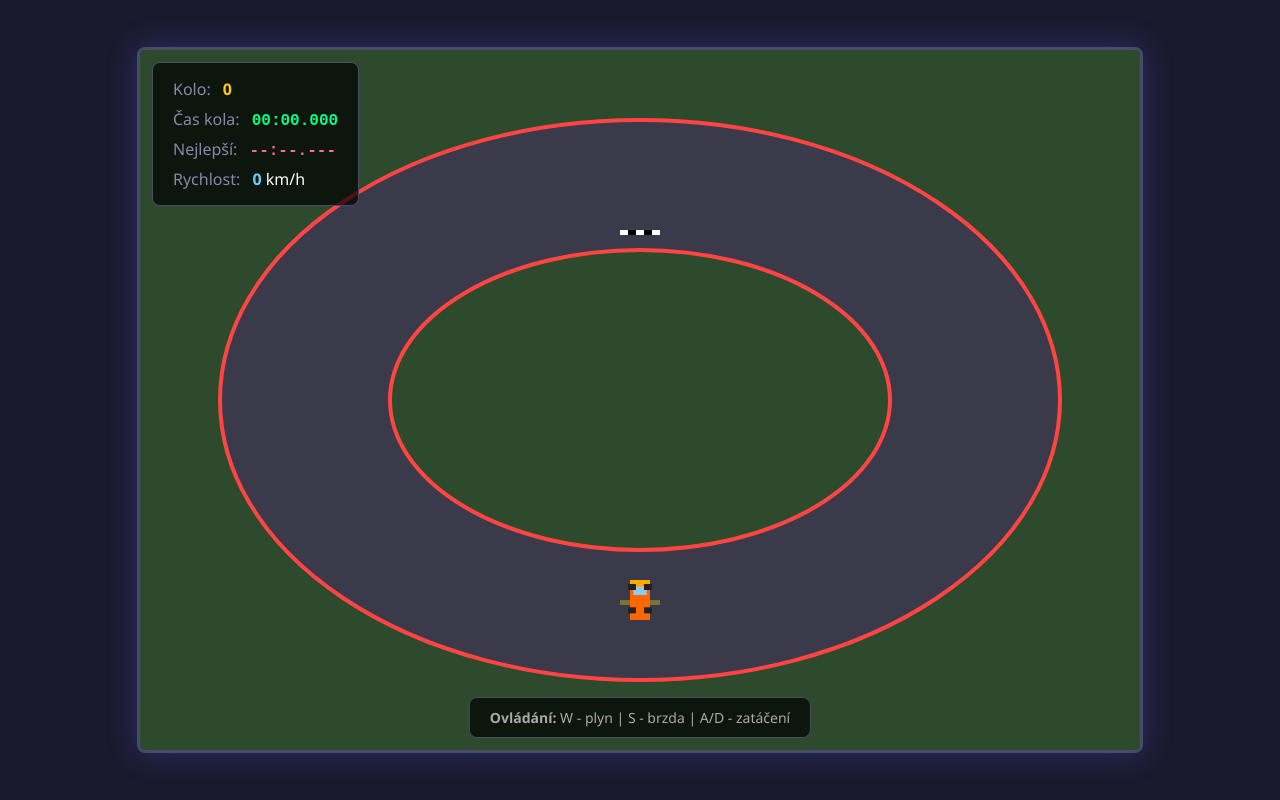
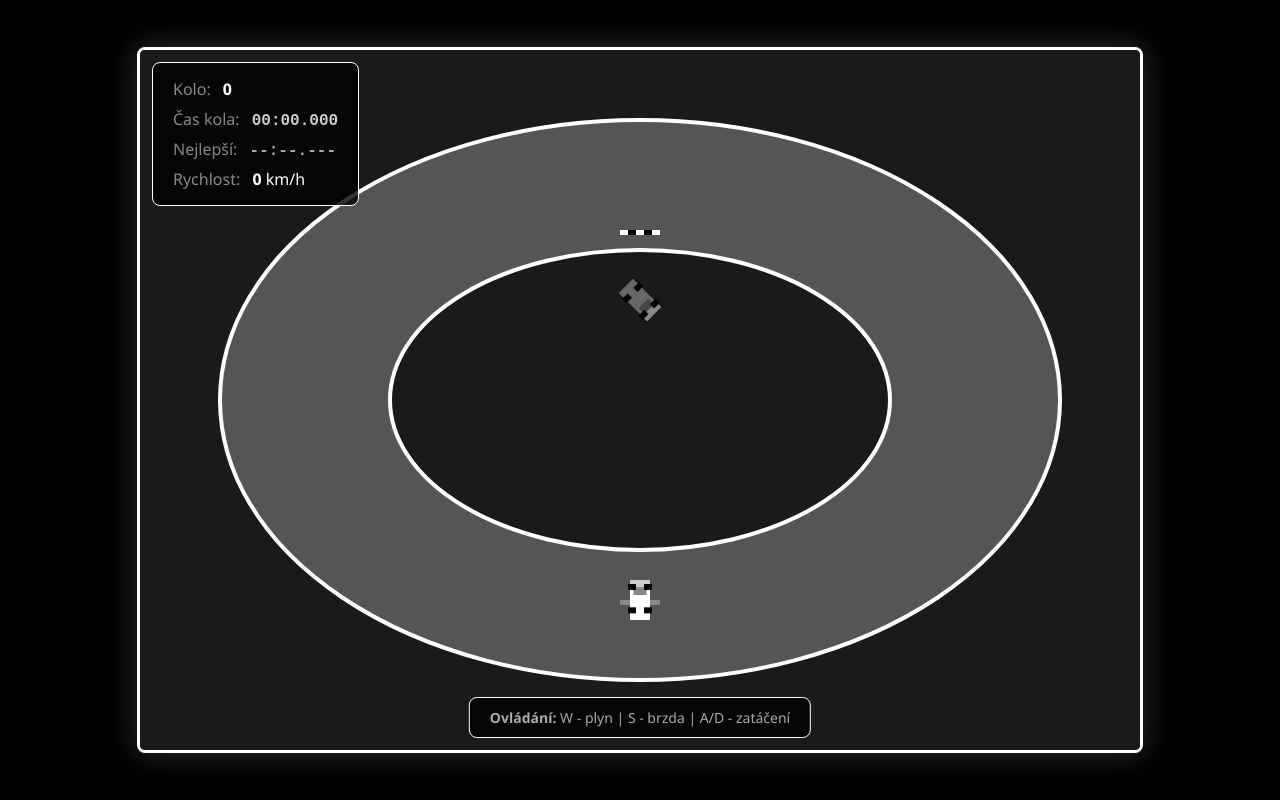
Before and after one commit to benlacrosse181818-eng/Testovaniaiclaud, a plain HTML site: page racing-game/index.html in a window 1280 px wide. Drawn offline with Linux system fonts and the light colour scheme.

Commit message:
Add black and white theme and static obstacle car
- Convert all colors to grayscale
- Add static gray car as obstacle on track
- Add collision detection with static car
- Update HUD styling to match B&W theme

Co-Authored-By: Claude Opus 4.5 <noreply@anthropic.com>

```diff
--- a/racing-game/game.js
+++ b/racing-game/game.js
@@ -36,6 +36,16 @@ const car = {
     turnSpeed: 0.05
 };
 
+// Static car (obstacle)
+const staticCar = {
+    x: 500,
+    y: 250,
+    width: 40,
+    height: 20,
+    angle: Math.PI / 4, // slightly rotated
+    color: '#666666'
+};
+
 // Track definition - oval track with inner and outer boundaries
 const track = {
     centerX: 500,
@@ -44,9 +54,9 @@ const track = {
     outerRadiusY: 280,
     innerRadiusX: 250,
     innerRadiusY: 150,
-    trackColor: '#3a3a4a',
-    borderColor: '#ff4444',
-    grassColor: '#2d4a2d'
+    trackColor: '#555555',
+    borderColor: '#ffffff',
+    grassColor: '#1a1a1a'
 };
 
 // Checkpoint and timing
@@ -124,6 +134,16 @@ function checkCollision() {
     return false;
 }
 
+// Check collision with static car
+function checkStaticCarCollision() {
+    const dx = car.x - staticCar.x;
+    const dy = car.y - staticCar.y;
+    const distance = Math.sqrt(dx * dx + dy * dy);
+    // Simple circle collision (approximate)
+    const minDistance = (car.width + staticCar.width) / 2;
+    return distance < minDistance;
+}
+
 // Check if car passes through a line segment
 function crossesLine(lineX, lineY, lineWidth, lineHeight) {
     const corners = getCarCorners();
@@ -199,12 +219,18 @@ function updateCar() {
     car.x = newX;
     car.y = newY;
 
-    // Check collision
+    // Check collision with walls
     if (checkCollision()) {
-        // Revert position and bounce back
         car.x = oldX;
         car.y = oldY;
-        car.speed *= -0.6; // Reverse speed for bounce effect
+        car.speed *= -0.6;
+    }
+
+    // Check collision with static car
+    if (checkStaticCarCollision()) {
+        car.x = oldX;
+        car.y = oldY;
+        car.speed *= -0.6;
     }
 }
 
@@ -297,7 +323,7 @@ function drawTrack() {
     }
 
     // Draw checkpoint (subtle)
-    ctx.fillStyle = 'rgba(255, 255, 0, 0.3)';
+    ctx.fillStyle = 'rgba(255, 255, 255, 0.3)';
     ctx.fillRect(checkpoint.x, checkpoint.y, checkpoint.width, 5);
 }
 
@@ -308,19 +334,19 @@ function drawCar() {
     ctx.rotate(car.angle);
 
     // Car body
-    ctx.fillStyle = '#ff6600';
+    ctx.fillStyle = '#ffffff';
     ctx.fillRect(-car.width / 2, -car.height / 2, car.width, car.height);
 
-    // Front indicator (lighter orange)
-    ctx.fillStyle = '#ffaa00';
+    // Front indicator (light gray)
+    ctx.fillStyle = '#cccccc';
     ctx.fillRect(car.width / 4, -car.height / 2, car.width / 4, car.height);
 
     // Windshield
-    ctx.fillStyle = '#88ccff';
+    ctx.fillStyle = '#888888';
     ctx.fillRect(car.width / 8, -car.height / 3, car.width / 5, car.height / 1.5);
 
     // Wheels
-    ctx.fillStyle = '#222';
+    ctx.fillStyle = '#000000';
     const wheelWidth = 6;
     const wheelHeight = 8;
     // Front wheels
@@ -329,6 +355,36 @@ function drawCar() {
     // Rear wheels
     ctx.fillRect(-car.width / 3, -car.height / 2 - 2, wheelWidth, wheelHeight);
     ctx.fillRect(-car.width / 3, car.height / 2 - wheelHeight + 2, wheelWidth, wheelHeight);
+
+    ctx.restore();
+}
+
+// Draw static car (obstacle)
+function drawStaticCar() {
+    ctx.save();
+    ctx.translate(staticCar.x, staticCar.y);
+    ctx.rotate(staticCar.angle);
+
+    // Car body
+    ctx.fillStyle = staticCar.color;
+    ctx.fillRect(-staticCar.width / 2, -staticCar.height / 2, staticCar.width, staticCar.height);
+
+    // Front indicator
+    ctx.fillStyle = '#888888';
+    ctx.fillRect(staticCar.width / 4, -staticCar.height / 2, staticCar.width / 4, staticCar.height);
+
+    // Windshield
+    ctx.fillStyle = '#444444';
+    ctx.fillRect(staticCar.width / 8, -staticCar.height / 3, staticCar.width / 5, staticCar.height / 1.5);
+
+    // Wheels
+    ctx.fillStyle = '#000000';
+    const wheelWidth = 6;
+    const wheelHeight = 8;
+    ctx.fillRect(staticCar.width / 4, -staticCar.height / 2 - 2, wheelWidth, wheelHeight);
+    ctx.fillRect(staticCar.width / 4, staticCar.height / 2 - wheelHeight + 2, wheelWidth, wheelHeight);
+    ctx.fillRect(-staticCar.width / 3, -staticCar.height / 2 - 2, wheelWidth, wheelHeight);
+    ctx.fillRect(-staticCar.width / 3, staticCar.height / 2 - wheelHeight + 2, wheelWidth, wheelHeight);
 
     ctx.restore();
 }
@@ -361,6 +417,7 @@ function gameLoop(timestamp) {
 
     // Render
     drawTrack();
+    drawStaticCar();
     drawCar();
     updateHUD();
 
--- a/racing-game/style.css
+++ b/racing-game/style.css
@@ -5,7 +5,7 @@
 }
 
 body {
-    background-color: #1a1a2e;
+    background-color: #000000;
     display: flex;
     justify-content: center;
     align-items: center;
@@ -22,21 +22,21 @@ body {
 }
 
 #gameCanvas {
-    border: 3px solid #4a4a6a;
+    border: 3px solid #ffffff;
     border-radius: 8px;
-    box-shadow: 0 0 30px rgba(100, 100, 255, 0.3);
+    box-shadow: 0 0 30px rgba(255, 255, 255, 0.2);
 }
 
 #hud {
     position: absolute;
     top: 15px;
     left: 15px;
-    background: rgba(0, 0, 0, 0.7);
+    background: rgba(0, 0, 0, 0.8);
     padding: 15px 20px;
     border-radius: 8px;
     color: #fff;
     font-size: 16px;
-    border: 1px solid #4a4a6a;
+    border: 1px solid #ffffff;
 }
 
 .hud-item {
@@ -48,29 +48,29 @@ body {
 }
 
 .label {
-    color: #8888aa;
+    color: #888888;
     margin-right: 8px;
 }
 
 #lap-count {
-    color: #ffcc00;
+    color: #ffffff;
     font-weight: bold;
 }
 
 #lap-time {
-    color: #00ff88;
+    color: #cccccc;
     font-family: 'Courier New', monospace;
     font-weight: bold;
 }
 
 #best-time {
-    color: #ff66aa;
+    color: #aaaaaa;
     font-family: 'Courier New', monospace;
     font-weight: bold;
 }
 
 #speed {
-    color: #66ccff;
+    color: #ffffff;
     font-weight: bold;
 }
 
@@ -79,12 +79,12 @@ body {
     bottom: 15px;
     left: 50%;
     transform: translateX(-50%);
-    background: rgba(0, 0, 0, 0.7);
+    background: rgba(0, 0, 0, 0.8);
     padding: 10px 20px;
     border-radius: 8px;
-    color: #aaa;
+    color: #aaaaaa;
     font-size: 14px;
-    border: 1px solid #4a4a6a;
+    border: 1px solid #ffffff;
 }
 
 #message {
@@ -92,13 +92,13 @@ body {
     top: 50%;
     left: 50%;
     transform: translate(-50%, -50%);
-    background: rgba(0, 0, 0, 0.85);
+    background: rgba(0, 0, 0, 0.9);
     padding: 20px 40px;
     border-radius: 12px;
     color: #fff;
     font-size: 24px;
     font-weight: bold;
-    border: 2px solid #ffcc00;
+    border: 2px solid #ffffff;
     text-align: center;
 }
 
@@ -107,7 +107,7 @@ body {
 }
 
 #message .new-record {
-    color: #ff66aa;
+    color: #cccccc;
     font-size: 18px;
     margin-top: 10px;
 }
```
